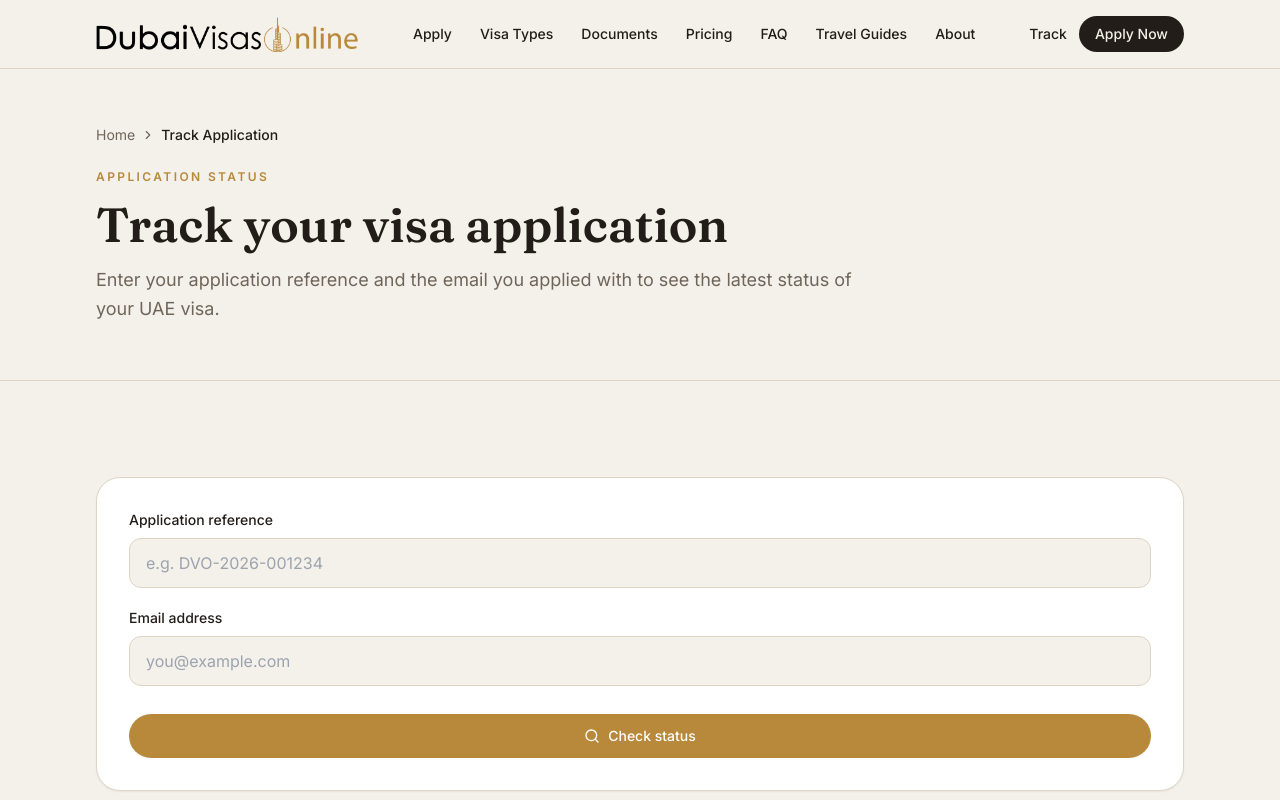
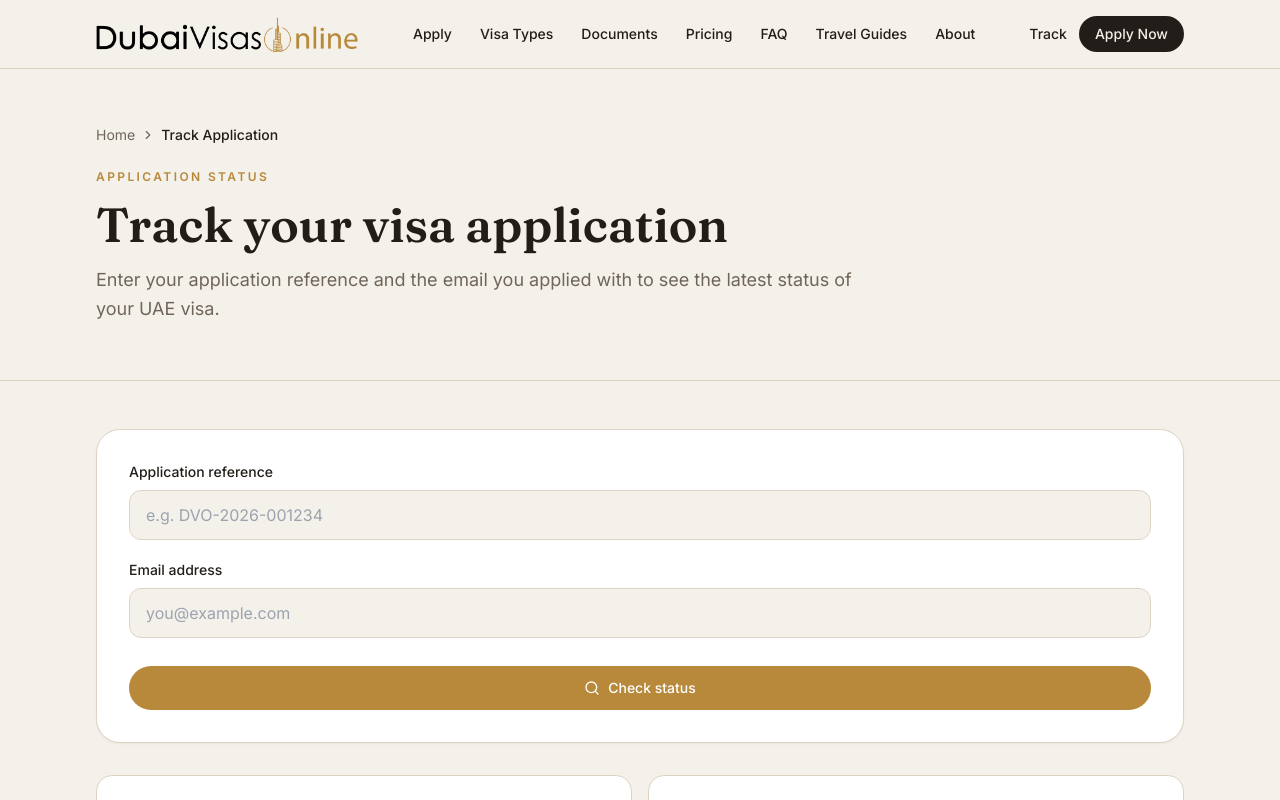
Before and after one commit to bvtonder1980-cmd/dubavisas, a Next.js app: page /track in a window 1280 px wide. Shown: the top 800 px of the page. Built offline with nearby package versions, Linux system fonts and the light colour scheme.

Commit message:
feat: adjust padding in track page section for better layout consistency
Co-authored-by: bvtonder1980-cmd <275993852+bvtonder1980-cmd@users.noreply.github.com>

```diff
--- a/app/track/page.tsx
+++ b/app/track/page.tsx
@@ -28,7 +28,7 @@ export default function TrackPage() {
         breadcrumbs={[{ name: "Home", href: "/" }, { name: "Track Application" }]}
       />
 
-      <Section className="bg-background">
+      <Section className="bg-background pt-8 sm:pt-10 lg:pt-12">
         <Container className="max-w-2xl">
           <div className="rounded-3xl border border-border bg-card p-8 shadow-sm">
             <form onSubmit={handleSubmit} className="flex flex-col gap-5">
```
